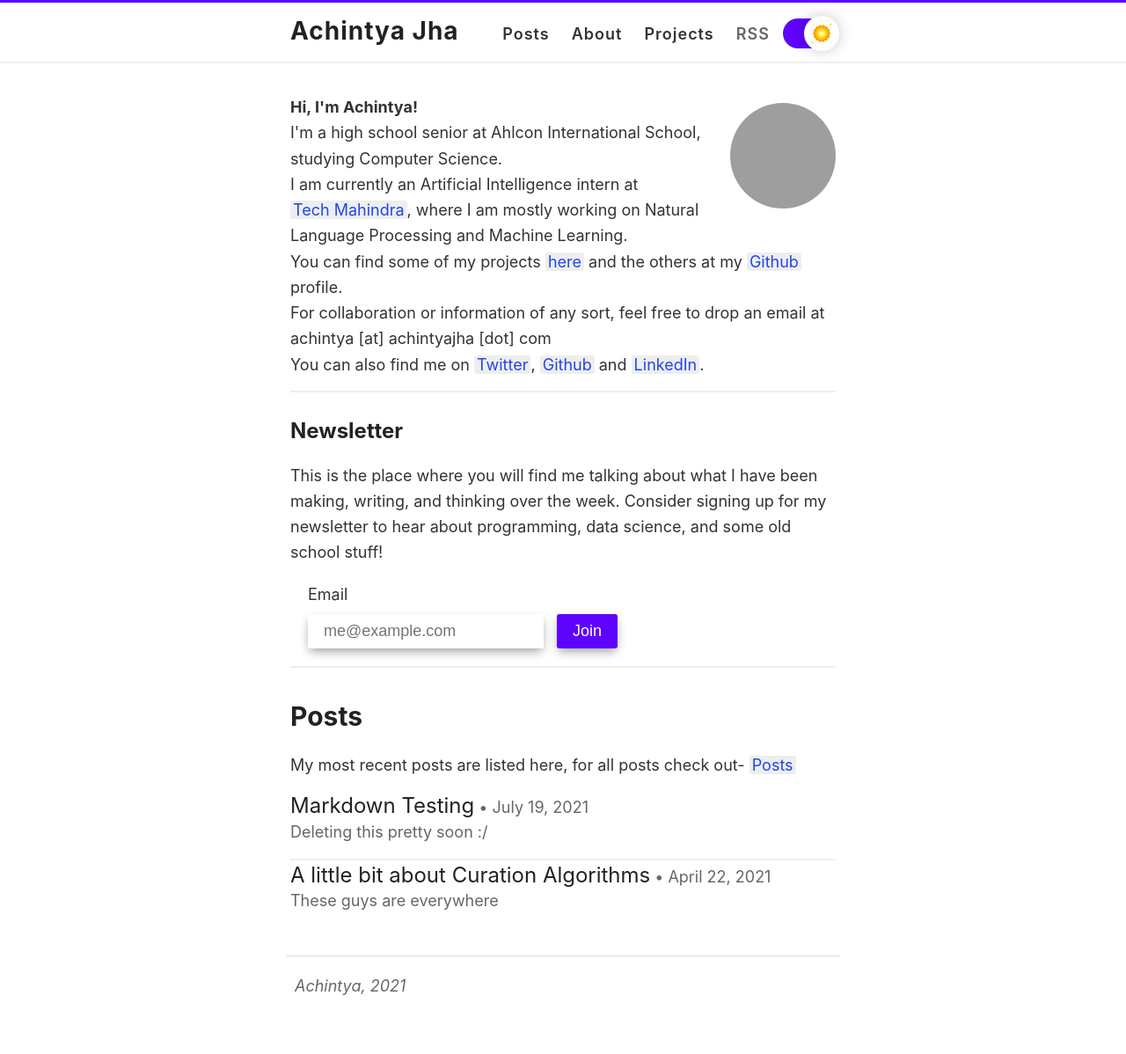
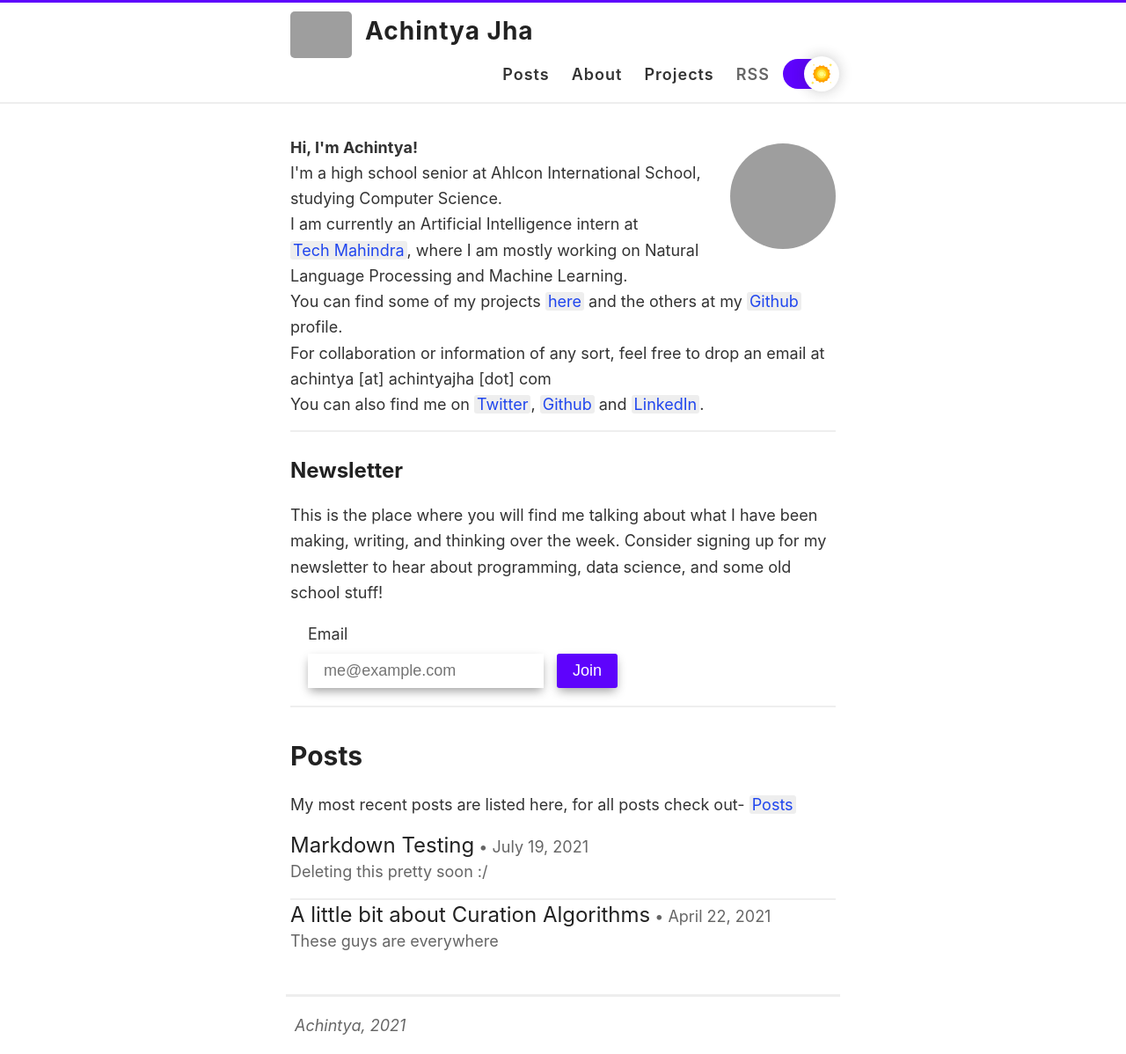
Before and after one commit to achntj/achintyajha.github.io, a Jekyll site: the page built from index.html, in a window 1280 px wide. Shown: the whole page at 88% size. Built offline with Jekyll 4.4.1, drawn with Linux system fonts in a browser that asks for light colours; before the commit the page ends 1153 px from its top, so only the background shows below that; grey boxes are pictures that could not be loaded.

```diff
--- a/_layouts/default.html
+++ b/_layouts/default.html
@@ -37,9 +37,9 @@
     <div class="wrapper-masthead">
       <div class="container">
         <header class="masthead clearfix">
-          <!-- <a href="{{ site.baseurl }}/" class="site-avatar"
+          <a href="{{ site.baseurl }}/" class="site-avatar"
             ><img src="{{ site.avatar }}"
-          /></a> -->
+          /></a>
 
           <div class="site-info">
             <p class="site-name">
```
